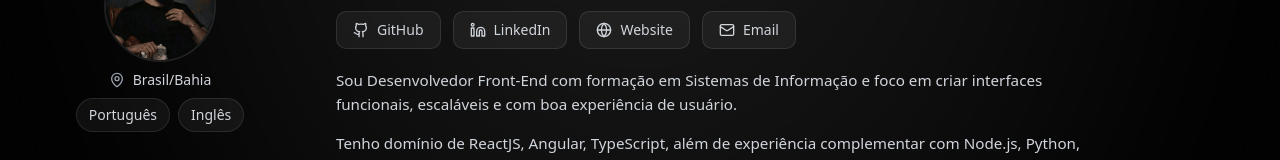
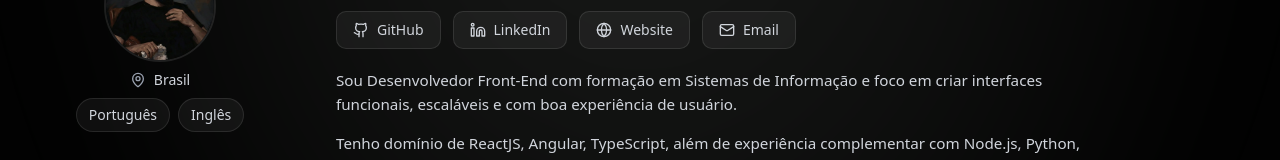
Before and after one commit to GabryelKadmo/Kadmo-TechV2, a Next.js app: page /subdomains/portfolio in a window 1280 px wide. Shown: the part 178-338 px from the top of the page. Built offline with nearby package versions, Linux system fonts and the light colour scheme.

Commit message:
feat: corrigir localização nos textos de perfil para remover a referência a Bahia

```diff
--- a/app/subdomains/portfolio/locales/translations.ts
+++ b/app/subdomains/portfolio/locales/translations.ts
@@ -12,7 +12,7 @@ export const translations = {
       technicalSkills: "Habilidades Técnicas",
     },
     profile: {
-      location: "Brasil/Bahia",
+      location: "Brasil",
       languages: {
         portuguese: "Português",
         english: "Inglês",
@@ -147,7 +147,7 @@ export const translations = {
       technicalSkills: "Technical Skills",
     },
     profile: {
-      location: "Brazil/Bahia",
+      location: "Brazil",
       languages: {
         portuguese: "Portuguese",
         english: "English",
```
